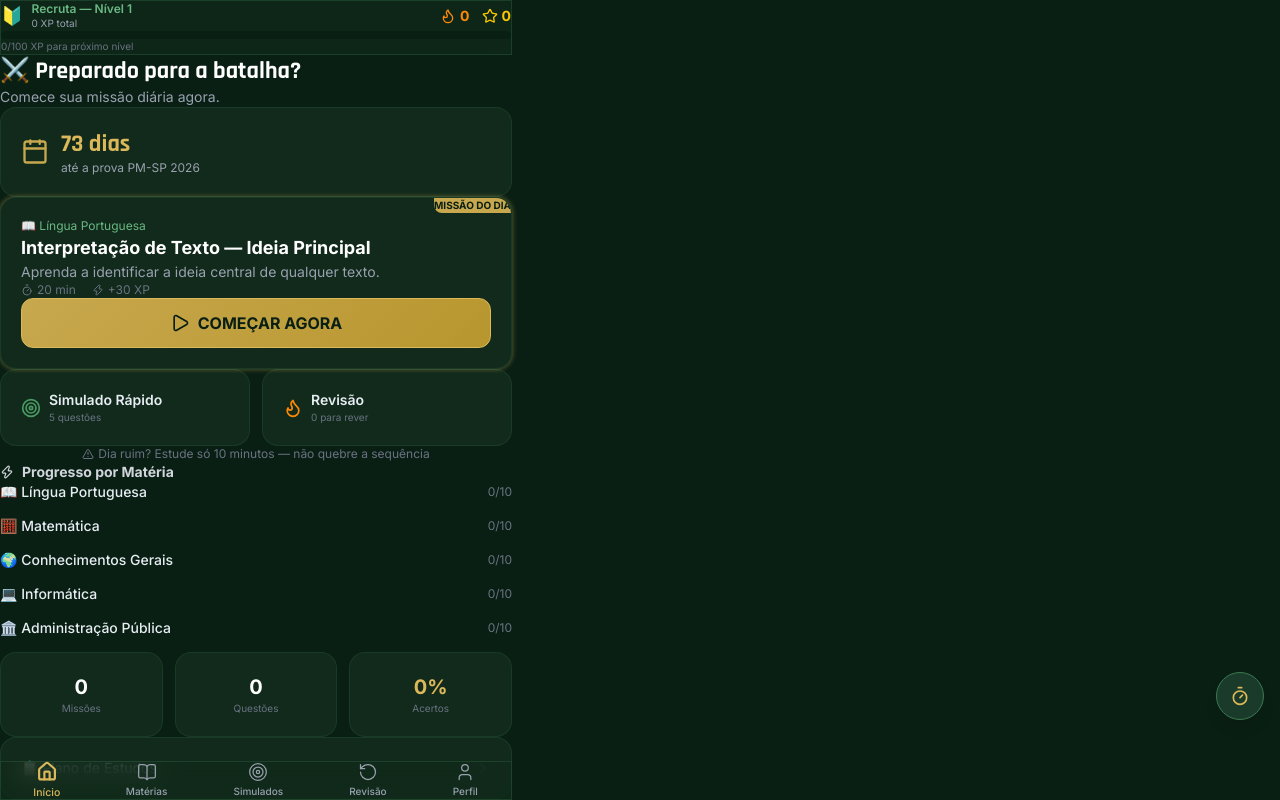
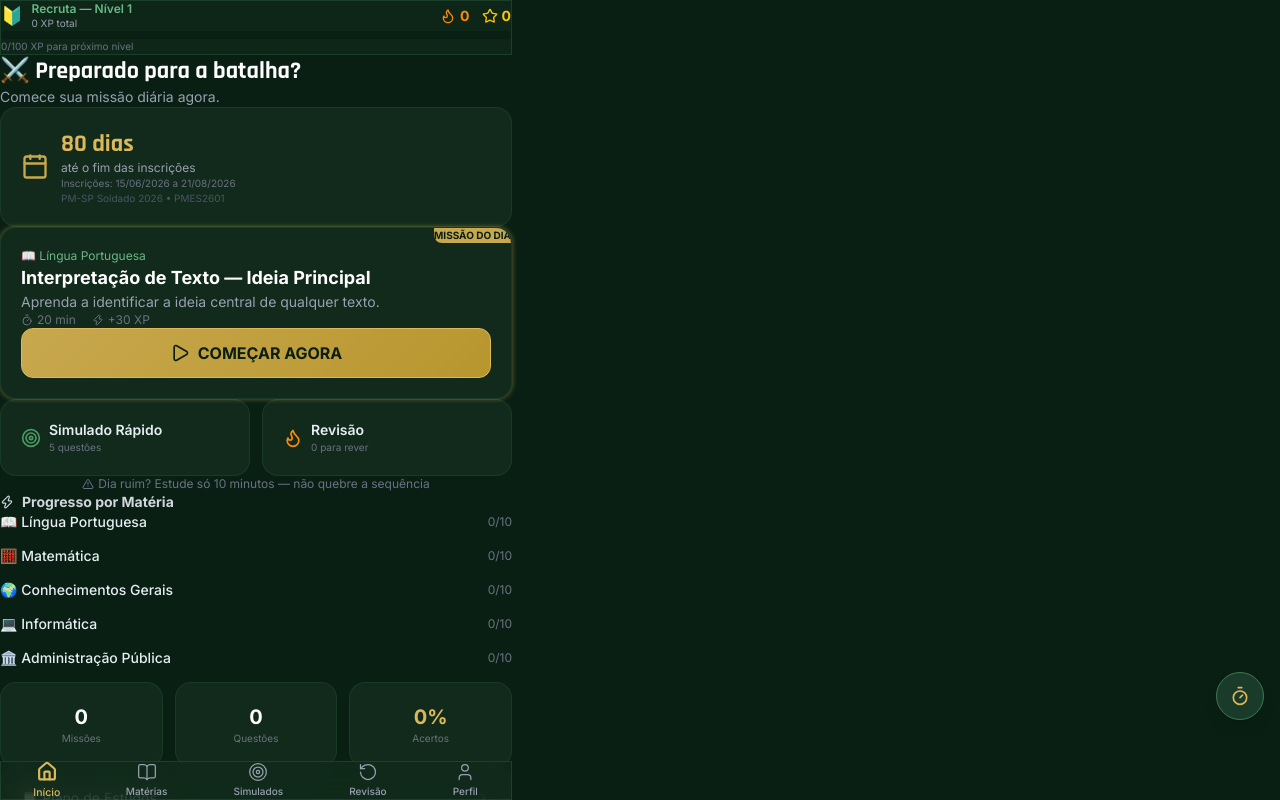
Before and after one commit to wesley956/pm26, a React (Vite) app: page / in a window 1280 px wide. Shown: the top 800 px of the page. Built offline with nearby package versions, Linux system fonts and the light colour scheme.

Commit message:
Centralize PM-SP 2026 exam configuration

```diff
--- a/package.json
+++ b/package.json
@@ -6,7 +6,8 @@
   "scripts": {
     "dev": "vite",
     "build": "vite build",
-    "preview": "vite preview"
+    "preview": "vite preview",
+    "verify": "npm run build"
   },
   "dependencies": {
     "clsx": "2.1.1",
--- a/src/components/Dashboard.tsx
+++ b/src/components/Dashboard.tsx
@@ -1,11 +1,11 @@
 import { useApp } from '../store';
 import { subjects } from '../data/subjects';
-import { getDaysUntilExam, getSubjectProgress } from '../utils';
+import { getPrimaryDeadlineInfo, getSubjectProgress } from '../utils';
 import { Play, Flame, Calendar, Target, Zap, ChevronRight, Timer, AlertTriangle } from 'lucide-react';
 
 export default function Dashboard({ onNavigate }: { onNavigate: (tab: string, data?: any) => void }) {
   const { profile, addXP, updateStreak } = useApp();
-  const daysLeft = getDaysUntilExam();
+  const deadline = getPrimaryDeadlineInfo();
 
   // Find next mission
   const allMissions = subjects.flatMap(s => s.missions);
@@ -51,8 +51,10 @@ export default function Dashboard({ onNavigate }: { onNavigate: (tab: string, da
       <div className="card flex items-center gap-3 border-l-4 border-gold-500">
         <Calendar size={28} className="text-gold-500 shrink-0" />
         <div>
-          <p className="text-2xl font-bold text-gold-400 font-[Rajdhani,sans-serif]">{daysLeft} dias</p>
-          <p className="text-xs text-gray-400">até a prova PM-SP 2026</p>
+          <p className="text-2xl font-bold text-gold-400 font-[Rajdhani,sans-serif]">{deadline.daysLeft} dias</p>
+          <p className="text-xs text-gray-400">{deadline.title}</p>
+          <p className="text-[10px] text-gray-500 mt-0.5">{deadline.subtitle}</p>
+          <p className="text-[10px] text-gray-600 mt-0.5">{deadline.helper}</p>
         </div>
       </div>
 
--- a/src/components/StudyPlan.tsx
+++ b/src/components/StudyPlan.tsx
@@ -1,4 +1,5 @@
 import { subjects } from '../data/subjects';
+import { EXAM_SUBJECTS } from '../config/examConfig';
 import { useApp } from '../store';
 import { getSubjectProgress } from '../utils';
 import { ChevronLeft, Calendar } from 'lucide-react';
@@ -6,14 +7,8 @@ import { ChevronLeft, Calendar } from 'lucide-react';
 export default function StudyPlan({ onNavigate }: { onNavigate: (tab: string, data?: any) => void }) {
   const { profile } = useApp();
 
-  // Priority subjects
-  const priorities = [
-    { id: 'portugues' as const, hours: 3, label: 'Português (20 questões)' },
-    { id: 'matematica' as const, hours: 2, label: 'Matemática (15 questões)' },
-    { id: 'gerais' as const, hours: 2, label: 'Conhecimentos Gerais (15 questões)' },
-    { id: 'informatica' as const, hours: 1, label: 'Informática (5 questões)' },
-    { id: 'administracao' as const, hours: 1, label: 'Administração Pública (5 questões)' },
-  ];
+  // Priority subjects based on the official objective exam weights.
+  const priorities = EXAM_SUBJECTS;
 
   const totalMissions = subjects.flatMap(s => s.missions).length;
   const completedMissions = profile.completedMissions.length;
@@ -42,8 +37,8 @@ export default function StudyPlan({ onNavigate }: { onNavigate: (tab: string, da
             const prog = getSubjectProgress(p.id, profile.completedMissions);
             return (
               <div key={p.id} className="flex justify-between items-center">
-                <span className="text-sm text-gray-300">{sub.icon} {p.label}</span>
-                <span className="text-xs text-gray-500">{prog}/10</span>
+                <span className="text-sm text-gray-300">{sub.icon} {p.label} ({p.officialQuestions} questões)</span>
+                <span className="text-xs text-gray-500">{prog}/{sub.missions.length}</span>
               </div>
             );
           })}
--- /dev/null
+++ b/src/config/examConfig.ts
@@ -0,0 +1,70 @@
+import type { SubjectId } from '../types';
+
+export const EXAM_CONFIG = {
+  contestCode: 'PMES2601',
+  shortTitle: 'PM-SP Soldado 2026',
+  title: 'Aluno-Soldado PM do Quadro de Praças',
+  institution: 'Polícia Militar/SP',
+  board: 'Vunesp',
+  vacancies: 2000,
+  initialSalary: 'R$ 5.482,51',
+  officialPage: 'https://www.vunesp.com.br/PMES2601',
+  importantDates: {
+    applicationStart: '2026-06-15',
+    applicationEnd: '2026-08-21',
+    knowledgeExam: null as string | null,
+  },
+  objectiveExam: {
+    totalQuestions: 60,
+    subjects: {
+      portugues: 20,
+      matematica: 15,
+      gerais: 15,
+      informatica: 5,
+      administracao: 5,
+    } satisfies Record<SubjectId, number>,
+  },
+} as const;
+
+export const EXAM_SUBJECTS: Array<{
+  id: SubjectId;
+  label: string;
+  officialQuestions: number;
+  recommendedWeeklyBlocks: number;
+}> = [
+  {
+    id: 'portugues',
+    label: 'Português',
+    officialQuestions: EXAM_CONFIG.objectiveExam.subjects.portugues,
+    recommendedWeeklyBlocks: 3,
+  },
+  {
+    id: 'matematica',
+    label: 'Matemática',
+    officialQuestions: EXAM_CONFIG.objectiveExam.subjects.matematica,
+    recommendedWeeklyBlocks: 2,
+  },
+  {
+    id: 'gerais',
+    label: 'Conhecimentos Gerais',
+    officialQuestions: EXAM_CONFIG.objectiveExam.subjects.gerais,
+    recommendedWeeklyBlocks: 2,
+  },
+  {
+    id: 'informatica',
+    label: 'Informática',
+    officialQuestions: EXAM_CONFIG.objectiveExam.subjects.informatica,
+    recommendedWeeklyBlocks: 1,
+  },
+  {
+    id: 'administracao',
+    label: 'Administração Pública',
+    officialQuestions: EXAM_CONFIG.objectiveExam.subjects.administracao,
+    recommendedWeeklyBlocks: 1,
+  },
+];
+
+export function formatPtBrDate(dateIso: string): string {
+  const [year, month, day] = dateIso.split('-');
+  return `${day}/${month}/${year}`;
+}
--- a/src/data/questions.ts
+++ b/src/data/questions.ts
@@ -57,7 +57,7 @@ export const questions: Question[] = [
   { id: 'cg-q14', subjectId: 'gerais', topic: 'Segurança Pública', text: 'A Polícia Militar é responsável pela:', options: ['Polícia judiciária', 'Polícia ostensiva e preservação da ordem pública', 'Investigação de crimes', 'Polícia federal', 'Polícia legislativa'], correct: 1, explanation: 'A PM é responsável pela polícia ostensiva e pela preservação da ordem pública, conforme o Art. 144, §5º da CF/88.' },
   { id: 'cg-q15', subjectId: 'gerais', topic: 'História de SP', text: 'A Revolução Constitucionalista de 1932 teve início no estado de:', options: ['Minas Gerais', 'Rio de Janeiro', 'São Paulo', 'Rio Grande do Sul', 'Bahia'], correct: 2, explanation: 'A Revolução de 1932 começou em São Paulo em 9 de julho, exigindo a constitucionalização do país e novas eleições.' },
 
-  // ====== INFORMÁTICA (10 questões) ======
+  // ====== INFORMÁTICA (banco de questões; prova oficial: 5 questões) ======
   { id: 'inf-q01', subjectId: 'informatica', topic: 'Hardware', text: 'A memória RAM é do tipo:', options: ['Permanente', 'Temporária/volátil', 'Secundária', 'ROM', 'De armazenamento em massa'], correct: 1, explanation: 'A memória RAM (Random Access Memory) é volátil, ou seja, perde seus dados quando o computador é desligado.' },
   { id: 'inf-q02', subjectId: 'informatica', topic: 'Windows', text: 'O atalho de teclado para copiar um texto no Windows é:', options: ['Ctrl+V', 'Ctrl+X', 'Ctrl+C', 'Ctrl+Z', 'Ctrl+P'], correct: 2, explanation: 'Ctrl+C é o atalho para copiar. Ctrl+V = colar, Ctrl+X = recortar, Ctrl+Z = desfazer, Ctrl+P = imprimir.' },
   { id: 'inf-q03', subjectId: 'informatica', topic: 'Excel', text: 'No Excel, a fórmula =SOMA(A1:A5) realiza:', options: ['A multiplicação dos valores de A1 a A5', 'A soma dos valores de A1 a A5', 'A média dos valores de A1 a A5', 'A contagem de células preenchidas', 'O valor máximo no intervalo'], correct: 1, explanation: 'A função SOMA adiciona todos os valores no intervalo especificado, no caso de A1 até A5.' },
@@ -69,7 +69,7 @@ export const questions: Question[] = [
   { id: 'inf-q09', subjectId: 'informatica', topic: 'Excel', text: 'A função =SE(A1>10;"Aprovado";"Reprovado") no Excel retornará "Aprovado" se A1 contiver:', options: ['5', '10', '8', '15', 'Nenhuma das anteriores'], correct: 3, explanation: 'A função SE verifica a condição A1>10. Se verdadeiro, retorna "Aprovado". Apenas 15 é maior que 10 entre as opções.' },
   { id: 'inf-q10', subjectId: 'informatica', topic: 'Segurança', text: 'A LGPD (Lei Geral de Proteção de Dados) tem como objetivo principal:', options: ['Proteger softwares contra pirataria', 'Proteger dados pessoais dos cidadãos', 'Regular o comércio eletrônico', 'Combater hackers', 'Controlar o acesso à internet'], correct: 1, explanation: 'A LGPD visa proteger os dados pessoais dos cidadãos, estabelecendo regras para coleta, tratamento e armazenamento de informações pessoais.' },
 
-  // ====== ADMINISTRAÇÃO PÚBLICA (10 questões) ======
+  // ====== ADMINISTRAÇÃO PÚBLICA (banco de questões; prova oficial: 5 questões) ======
   { id: 'ap-q01', subjectId: 'administracao', topic: 'Princípios', text: 'O princípio que determina que a administração pública deve buscar os melhores resultados com os recursos disponíveis é o princípio da:', options: ['Legalidade', 'Publicidade', 'Eficiência', 'Moralidade', 'Impessoalidade'], correct: 2, explanation: 'O princípio da eficiência exige que a administração pública atue com presteza, qualidade e rendimento, buscando os melhores resultados.' },
   { id: 'ap-q02', subjectId: 'administracao', topic: 'Poderes', text: 'O poder que permite à administração limitar o exercício de direitos individuais em prol do interesse público é o poder de:', options: ['Hierarquia', 'Disciplina', 'Polícia', 'Regulamentar', 'Vinculado'], correct: 2, explanation: 'O poder de polícia permite ao Estado limitar ou disciplinar direitos e atividades individuais em benefício do interesse público (ex: licenças, fiscalizações, multas).' },
   { id: 'ap-q03', subjectId: 'administracao', topic: 'Organização', text: 'As autarquias fazem parte da administração:', options: ['Direta', 'Indireta', 'Privada', 'Mista', 'Popular'], correct: 1, explanation: 'As autarquias são entidades da administração indireta, com personalidade jurídica própria, criadas por lei para desempenhar atividades típicas do Estado.' },
--- a/src/utils.ts
+++ b/src/utils.ts
@@ -1,4 +1,5 @@
 import { LEVELS, UserProfile } from './types';
+import { EXAM_CONFIG, formatPtBrDate } from './config/examConfig';
 
 export function getLevelInfo(profile: UserProfile) {
   let current = LEVELS[0];
@@ -48,12 +49,39 @@ export function formatDate(dateStr: string): string {
   return d.toLocaleDateString('pt-BR', { day: '2-digit', month: '2-digit', year: '2-digit' });
 }
 
+function getDaysUntil(dateIso: string): number {
+  const target = new Date(`${dateIso}T23:59:59`);
+  const today = new Date();
+  const diff = target.getTime() - today.getTime();
+  return Math.max(0, Math.ceil(diff / (1000 * 60 * 60 * 24)));
+}
+
+export function getPrimaryDeadlineInfo() {
+  const knowledgeExam = EXAM_CONFIG.importantDates.knowledgeExam;
+
+  if (knowledgeExam) {
+    return {
+      daysLeft: getDaysUntil(knowledgeExam),
+      title: 'até a prova objetiva',
+      subtitle: `Prova prevista para ${formatPtBrDate(knowledgeExam)}`,
+      helper: `${EXAM_CONFIG.shortTitle} • ${EXAM_CONFIG.board}`,
+    };
+  }
+
+  return {
+    daysLeft: getDaysUntil(EXAM_CONFIG.importantDates.applicationEnd),
+    title: 'até o fim das inscrições',
+    subtitle: `Inscrições: ${formatPtBrDate(EXAM_CONFIG.importantDates.applicationStart)} a ${formatPtBrDate(EXAM_CONFIG.importantDates.applicationEnd)}`,
+    helper: `${EXAM_CONFIG.shortTitle} • ${EXAM_CONFIG.contestCode}`,
+  };
+}
+
 export function getDaysUntilExam(): number {
-  // Estimate: exam around mid 2026
-  const examDate = new Date('2026-08-15');
-  const today = new Date();
-  const diff = examDate.getTime() - today.getTime();
-  return Math.max(0, Math.ceil(diff / (1000 * 60 * 60 * 24)));
+  const date =
+    EXAM_CONFIG.importantDates.knowledgeExam ??
+    EXAM_CONFIG.importantDates.applicationEnd;
+
+  return getDaysUntil(date);
 }
 
 export function getSubjectProgress(subjectId: string, completedMissions: string[]): number {
```
Also changed, not shown: 1 other file (tests, documents, lock files or other folders).
